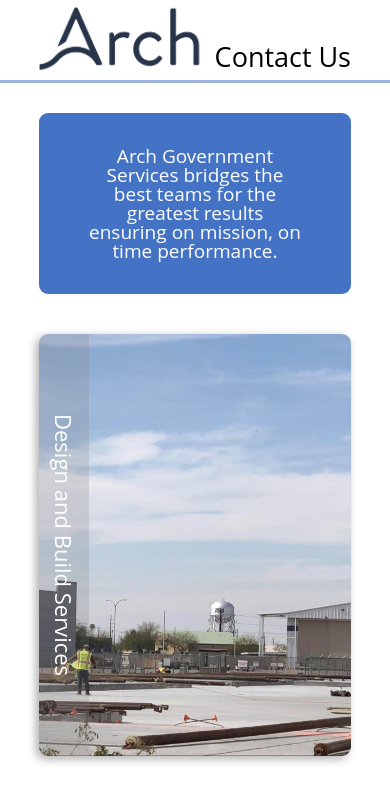
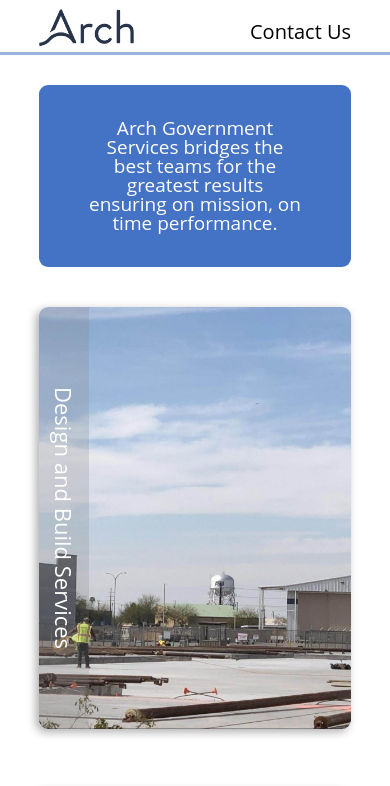
Before and after one commit to Olafaloofian/archgovernmentservices-static, a plain HTML site: page index.html in a window 390 px wide. Shown: the top 786 px of the page. Drawn offline with Linux system fonts and the light colour scheme.

Commit message:
responsive css

```diff
--- a/index.css
+++ b/index.css
@@ -47,7 +47,7 @@ border-spacing: 0;
 
 header {
     max-height: 10vh;
-    margin-bottom: 20px;
+    margin: 5px auto 20px auto;
     padding: 0px 10vw;
     display: flex;
     flex-direction: row;
@@ -128,6 +128,7 @@ header nav {
     flex-direction: row;
     justify-content: center;
     align-items: center;
+    text-align: center;
     position: absolute;
     top: 0;
     left: 0;
@@ -167,3 +168,13 @@ header nav {
     opacity: 1;
     transition: 0.4s all ease;
 }
+
+@media (max-width: 500px) {
+    header img {
+        width: 100px;
+    }
+
+    header nav {
+        font-size: 20px;
+    }
+}
```
